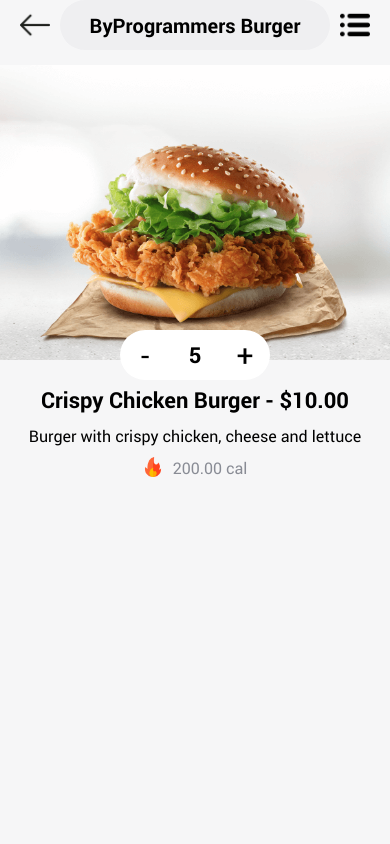
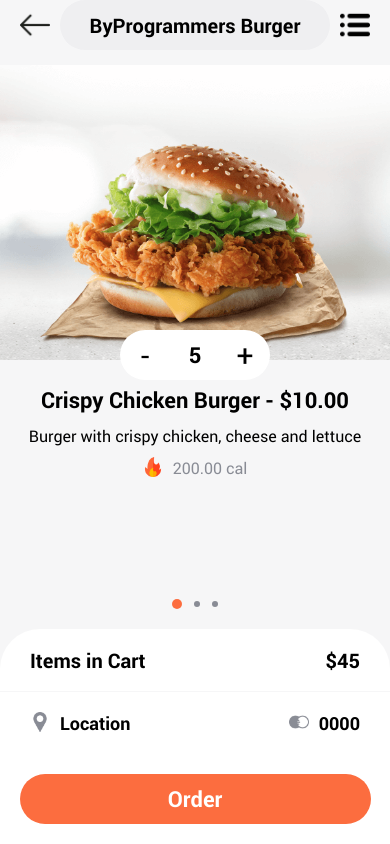
Before and after one commit to thiago-porto25/react-native-delivery-app, a React Native app: screen /Home in a window 390 px wide. Both pictures are taken after a click on the element 195 px from the left and 450 px from the top of the page. Built offline with nearby package versions, Linux system fonts and the light colour scheme.

Commit message:
finish style and structure of restaurant screen

```diff
--- a/components/restaurants/FoodInfo.js
+++ b/components/restaurants/FoodInfo.js
@@ -9,7 +9,7 @@ import {
 } from 'react-native'
 import { icons, SIZES, COLORS, FONTS } from '../../constants'
 
-const FoodInfo = ({ restaurant }) => {
+const FoodInfo = ({ restaurant, scrollX }) => {
   return (
     <Animated.ScrollView
       horizontal
@@ -17,6 +17,10 @@ const FoodInfo = ({ restaurant }) => {
       scrollEventThrottle={16}
       snapToAlignment="center"
       showsHorizontalScrollIndicator={false}
+      onScroll={Animated.event(
+        [{ nativeEvent: { contentOffset: { x: scrollX } } }],
+        { useNativeDriver: false }
+      )}
     >
       {restaurant?.menu.map((item, idx) => (
         <View
--- /dev/null
+++ b/components/restaurants/Order.js
@@ -0,0 +1,151 @@
+import React from 'react'
+import { View, Animated, Text, Image, TouchableOpacity } from 'react-native'
+import { COLORS, FONTS, icons, SIZES } from '../../constants'
+import { isIphoneX } from 'react-native-iphone-x-helper'
+
+const Order = ({ restaurant, scrollX }) => {
+  function renderDots() {
+    const dotPosition = Animated.divide(scrollX, SIZES.width)
+
+    return (
+      <View style={{ height: 30 }}>
+        <View
+          style={{
+            flexDirection: 'row',
+            alignItems: 'center',
+            justifyContent: 'center',
+            height: SIZES.padding,
+          }}
+        >
+          {restaurant?.menu.map((item, idx) => {
+            const opacity = dotPosition.interpolate({
+              inputRange: [idx - 1, idx, idx + 1],
+              outputRange: [0.3, 1, 0.3],
+              extrapolate: 'clamp',
+            })
+
+            const dotSize = dotPosition.interpolate({
+              inputRange: [idx - 1, idx, idx + 1],
+              outputRange: [SIZES.base * 0.8, 10, SIZES.base * 0.8],
+              extrapolate: 'clamp',
+            })
+
+            const dotColor = dotPosition.interpolate({
+              inputRange: [idx - 1, idx, idx + 1],
+              outputRange: [COLORS.darkGray, COLORS.primary, COLORS.darkGray],
+              extrapolate: 'clamp',
+            })
+
+            return (
+              <Animated.View
+                key={`dot-${idx}`}
+                opacity={opacity}
+                style={{
+                  borderRadius: SIZES.radius,
+                  marginHorizontal: 6,
+                  width: dotSize,
+                  height: dotSize,
+                  backgroundColor: dotColor,
+                }}
+              />
+            )
+          })}
+        </View>
+      </View>
+    )
+  }
+
+  return (
+    <View>
+      {renderDots()}
+
+      <View
+        style={{
+          backgroundColor: COLORS.white,
+          borderTopLeftRadius: 40,
+          borderTopRightRadius: 40,
+        }}
+      >
+        <View
+          style={{
+            flexDirection: 'row',
+            justifyContent: 'space-between',
+            paddingVertical: SIZES.padding * 2,
+            paddingHorizontal: SIZES.padding * 3,
+            borderBottomColor: COLORS.lightGray2,
+            borderBottomWidth: 1,
+          }}
+        >
+          <Text style={{ ...FONTS.h3 }}>Items in Cart</Text>
+          <Text style={{ ...FONTS.h3 }}>$45</Text>
+        </View>
+
+        <View
+          style={{
+            flexDirection: 'row',
+            justifyContent: 'space-between',
+            paddingVertical: SIZES.padding * 2,
+            paddingHorizontal: SIZES.padding * 3,
+          }}
+        >
+          <View style={{ flexDirection: 'row' }}>
+            <Image
+              source={icons.pin}
+              resizeMode="contain"
+              style={{ width: 20, height: 20, tintColor: COLORS.darkGray }}
+            />
+
+            <Text style={{ ...FONTS.h4, marginLeft: SIZES.padding }}>
+              Location
+            </Text>
+          </View>
+
+          <View style={{ flexDirection: 'row' }}>
+            <Image
+              source={icons.mastercard}
+              resizeMode="contain"
+              style={{ width: 20, height: 20, tintColor: COLORS.darkGray }}
+            />
+
+            <Text style={{ ...FONTS.h4, marginLeft: SIZES.padding }}>0000</Text>
+          </View>
+        </View>
+
+        <View
+          style={{
+            padding: SIZES.padding * 2,
+            alignItems: 'center',
+            justifyContent: 'center',
+          }}
+        >
+          <TouchableOpacity
+            style={{
+              width: SIZES.width * 0.9,
+              padding: SIZES.padding,
+              backgroundColor: COLORS.primary,
+              alignItems: 'center',
+              borderRadius: SIZES.radius,
+            }}
+          >
+            <Text style={{ color: COLORS.white, ...FONTS.h2 }}>Order</Text>
+          </TouchableOpacity>
+        </View>
+      </View>
+
+      {isIphoneX() && (
+        <View
+          style={{
+            position: 'absolute',
+            bottom: -34,
+            right: 0,
+            left: 0,
+            height: 34,
+            backgroundColor: COLORS.white,
+          }}
+        ></View>
+      )}
+    </View>
+  )
+}
+
+export default Order
--- a/components/restaurants/index.js
+++ b/components/restaurants/index.js
@@ -1,2 +1,3 @@
 export { default as Header } from './Header'
 export { default as FoodInfo } from './FoodInfo'
+export { default as Order } from './Order'
--- a/screens/Restaurant.js
+++ b/screens/Restaurant.js
@@ -1,20 +1,26 @@
 import React, { useState, useEffect } from 'react'
 import { useFonts } from 'expo-font'
 import AppLoading from 'expo-app-loading'
-import { isIphoneX } from 'react-native-iphone-x-helper'
 import { COLORS } from '../constants'
-import { Header, FoodInfo } from '../components/restaurants'
-import { StyleSheet, SafeAreaView, Platform, StatusBar } from 'react-native'
+import { Header, FoodInfo, Order } from '../components/restaurants'
+import {
+  Animated,
+  StyleSheet,
+  SafeAreaView,
+  Platform,
+  StatusBar,
+} from 'react-native'
 
 const Restaurant = ({ route, navigation }) => {
   const [restaurant, setRestaurant] = useState(null)
   const [currentLocation, setCurrentLocation] = useState(null)
-
   const [fontsLoaded] = useFonts({
     'Roboto-Black': require('../assets/fonts/Roboto-Black.ttf'),
     'Roboto-Bold': require('../assets/fonts/Roboto-Bold.ttf'),
     'Roboto-Regular': require('../assets/fonts/Roboto-Regular.ttf'),
   })
+
+  const scrollX = new Animated.Value(0)
 
   useEffect(() => {
     const { item, currentLocation } = route.params
@@ -27,7 +33,9 @@ const Restaurant = ({ route, navigation }) => {
     <SafeAreaView style={styles.container}>
       <Header restaurant={restaurant} navigation={navigation} />
 
-      <FoodInfo restaurant={restaurant} />
+      <FoodInfo restaurant={restaurant} scrollX={scrollX} />
+
+      <Order restaurant={restaurant} scrollX={scrollX} />
     </SafeAreaView>
   ) : (
     <AppLoading />
```
